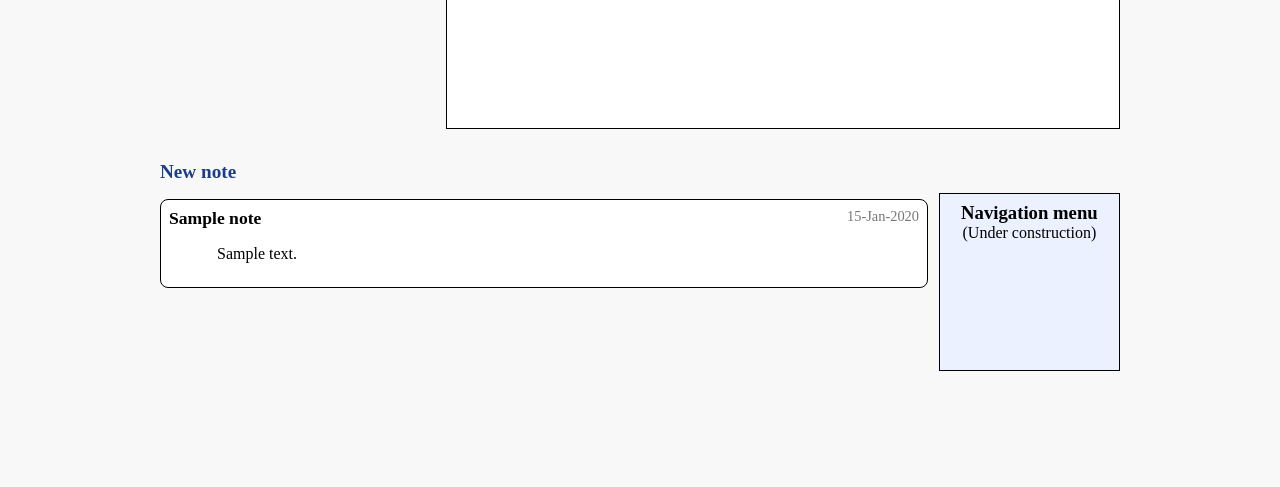
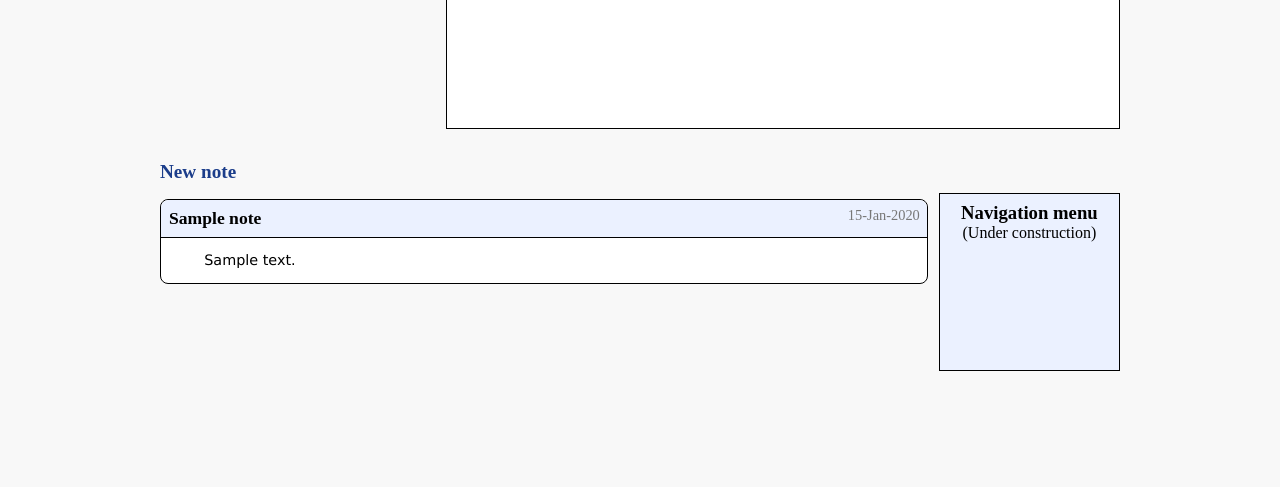
Before and after one commit to andresgsaravia/research-engine, a Python web app: template templates/notebook.html in a window 1280 px wide. Shown: the part 184-671 px from the top of the page. Run offline with Jinja, Linux system fonts and the light colour scheme; the template is opened without the code that fills it: most values are stand-ins (such as "Sample title", 1, 10 or a date in 2020).

```diff
--- a/app.yaml
+++ b/app.yaml
@@ -11,6 +11,9 @@ handlers:
 - url: /images
   static_dir: images
 
+- url: /js
+  static_dir: js
+
 - url: /.*
   script: main.app
   secure: always
--- a/css/new_note.css
+++ b/css/new_note.css
@@ -8,6 +8,7 @@
 
 input[type=text] {
     margin-top: 1em;
+    margin-bottom: 1em;
     height: 2em;
     padding-left: 0.5em;
     padding-right: 0.5em;
@@ -19,13 +20,10 @@ input[type=text] {
 }
 
 textarea {
-    margin-top: 0.5em;
     padding: 0.5em;
     min-width: 35em;
     width: 90%;
     height: 30em;
-    font-family: Helvetica, Arial, sans-serif;
-    font-size: 1em;
 }
 
 input[type=submit] {
--- a/css/notebooks.css
+++ b/css/notebooks.css
@@ -87,8 +87,11 @@
     border: 1px solid black;
     margin-top: 1em;
     border-radius: 0.5em;
+    background: white;
+}
+
+.note > * {
     padding: 0.5em;
-    background: white;
 }
 
 .note .date {
@@ -97,6 +100,14 @@
     color: #777777;
     font-size: 0.9em;
 }
+
+.note .title {
+    border-bottom: 1px solid black;
+    background: #EBF1FF;
+    border-top-right-radius: 0.5em;
+    border-top-left-radius: 0.5em;
+}
+
 
 .note .title a {
     font-weight: bold;
@@ -109,7 +120,14 @@
     padding-bottom: 1em;
     padding-left: 3em;
     padding-right: 3em;
+    font-family: Verdana, Arial, Helvetica, sans-serif;
+    font-size: 0.9em;
 }
+
+.note .note-content p {
+    line-height: 200%;
+}
+
 
 .navigation-menu {
     border: 1px solid black;
--- a/templates/notebook.html
+++ b/templates/notebook.html
@@ -47,7 +47,7 @@
       <div class="note">
 	<div class="date">{{note.date.strftime("%d-%b-%Y")}}</div>
 	<div class="title"><a href="/projects/project/{{project_key}}/nb/note/{{note.key()}}">{{note.title}}</a></div>
-	<div class="note-content">{{note.content.replace("\n", "<br/>") | safe}}</div>
+	<div class="note-content">{{note.content | safe}}</div>
       </div>
     {% endfor %}
   </div>
```
Also changed, not shown: css/note.css (+10 -0 lines), templates/note_edit.html (+7 -1 lines), templates/notebook_new_note.html (+7 -1 lines), templates/notebook_note.html (+7 -1 lines).
